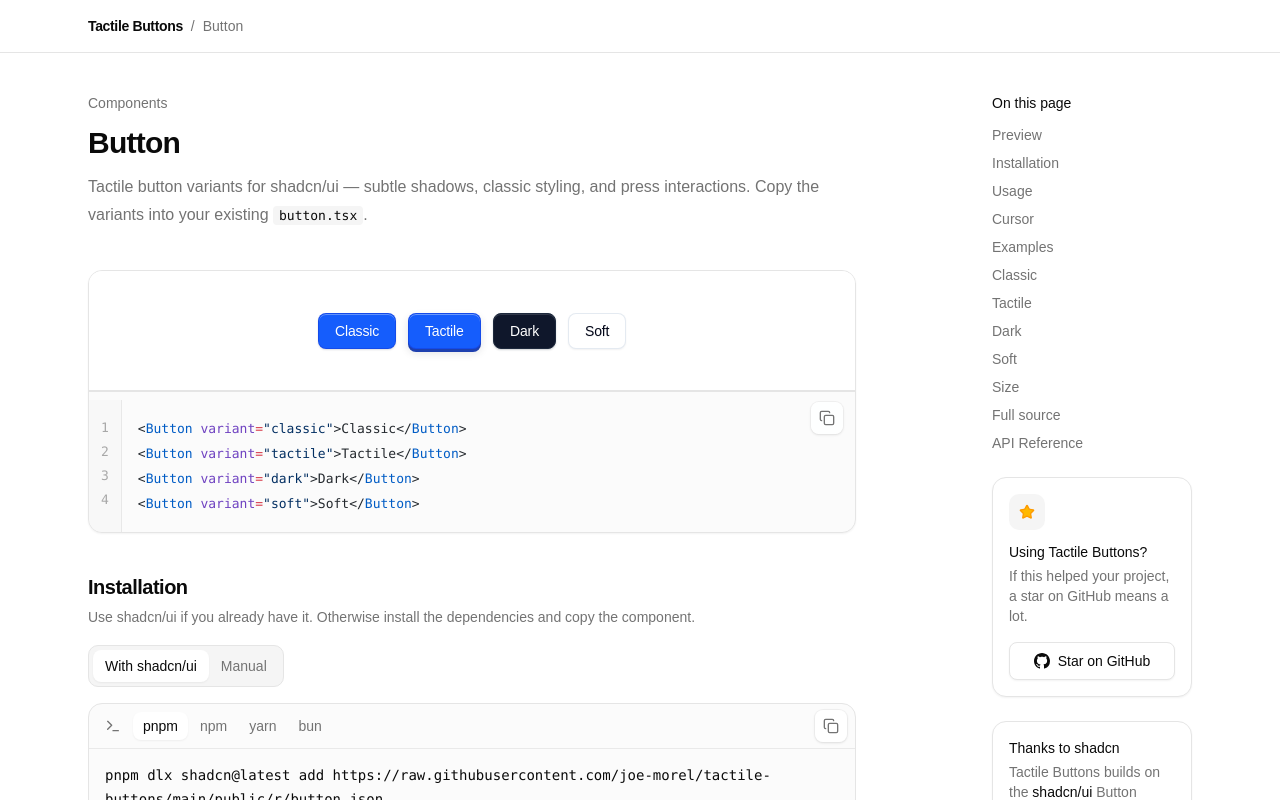
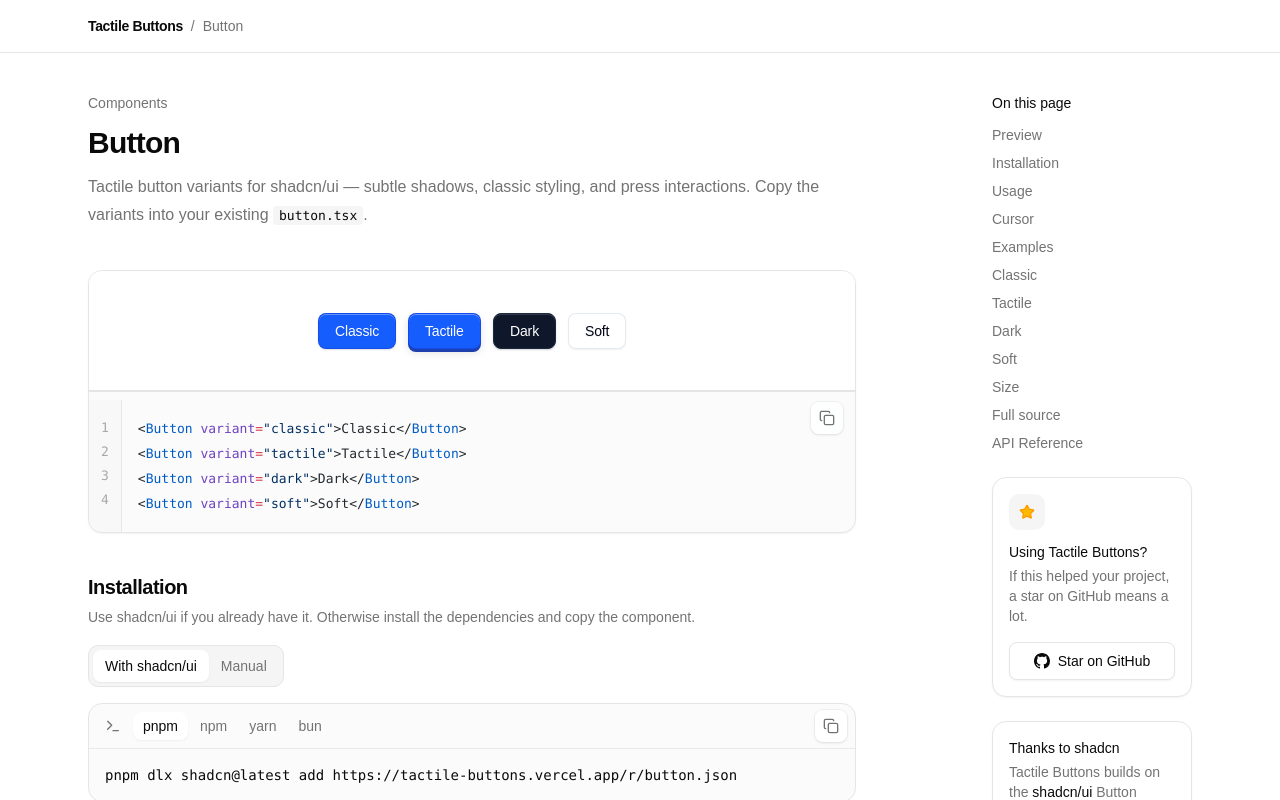
Before and after one commit to joe-morel/tactile-buttons, a React (Vite) app: page / in a window 1280 px wide. Shown: the top 800 px of the page. Built offline with nearby package versions, Linux system fonts and the light colour scheme.

Commit message:
docs: point shadcn install URL to Vercel registry Use https://tactile-buttons.vercel.app/r/button.json instead of GitHub raw.

```diff
--- a/src/components/button-docs-page.tsx
+++ b/src/components/button-docs-page.tsx
@@ -16,8 +16,7 @@
 
 <Button variant="tactile">Click me</Button>`
 
-const BUTTON_REGISTRY_URL =
-  "https://raw.githubusercontent.com/joe-morel/tactile-buttons/main/public/r/button.json"
+const BUTTON_REGISTRY_URL = "https://tactile-buttons.vercel.app/r/button.json"
 
 const shadcnCommands = {
   pnpm: `pnpm dlx shadcn@latest add ${BUTTON_REGISTRY_URL}`,
```
Also changed, not shown: 2 other files (tests, documents, lock files or other folders).
